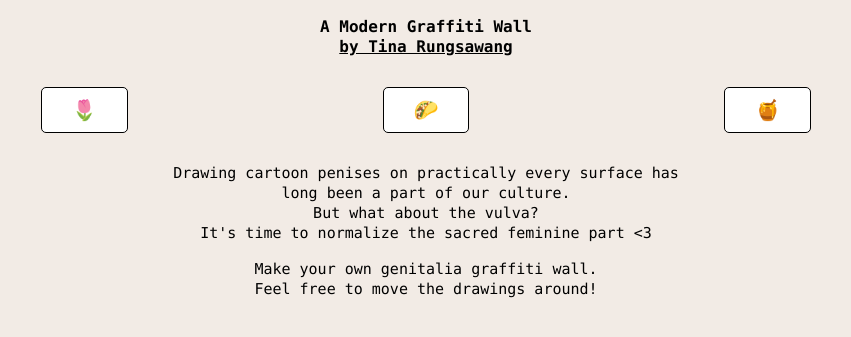
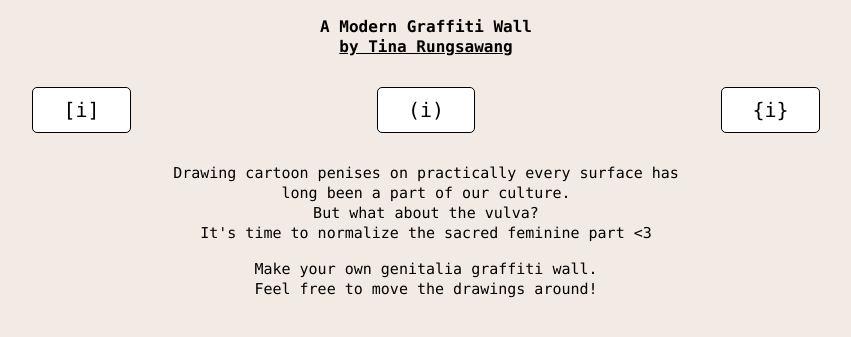
Before and after one commit to falsesugar/penis-vulva-vagina-mobile, a website built with Parcel: page index.html in a window 1280 px wide. Shown: the part 57-394 px from the top of the page, without its empty margins (214-1065 px from the left). Built offline with nearby package versions, Linux system fonts and the light colour scheme.

Commit message:
Update index.html

```diff
--- a/index.html
+++ b/index.html
@@ -16,9 +16,9 @@
 			<p><h1>Penis? Vulva? Vagina?</h1></p>
 			<h2 id="subtext">A Modern Graffiti Wall <br><a href="https://tina.pizza/">by Tina Rungsawang</a></h2>
 			<div id="button-container">
-					<button id="vulva-button-1">🌷</button>
-					<button id="vulva-button-2">🌮</button>
-					<button id="vulva-button-3">🍯</button>
+					<button id="vulva-button-1">[i]</button>
+					<button id="vulva-button-2">(i)</button>
+					<button id="vulva-button-3">{i}</button>
 				</div>
 				<p><h3 id="description">Drawing cartoon penises on practically every surface has<br>
 				long been a part of our culture. <br>But what about the vulva?<br>
```
